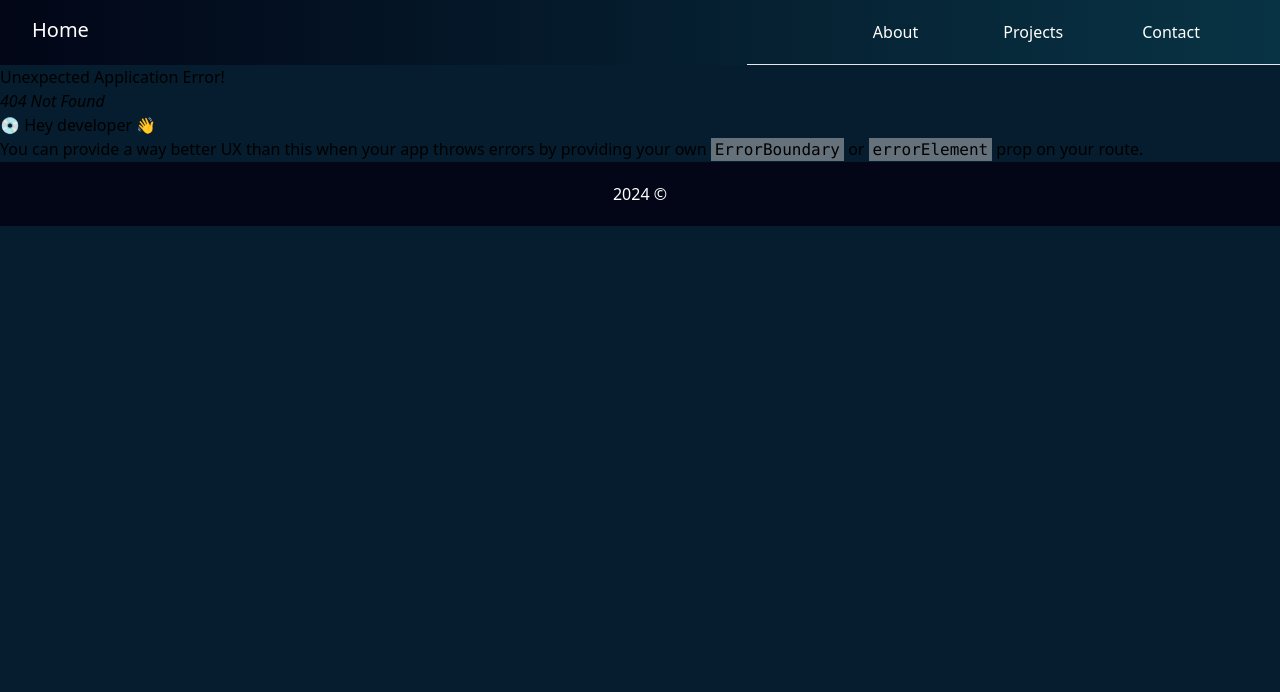
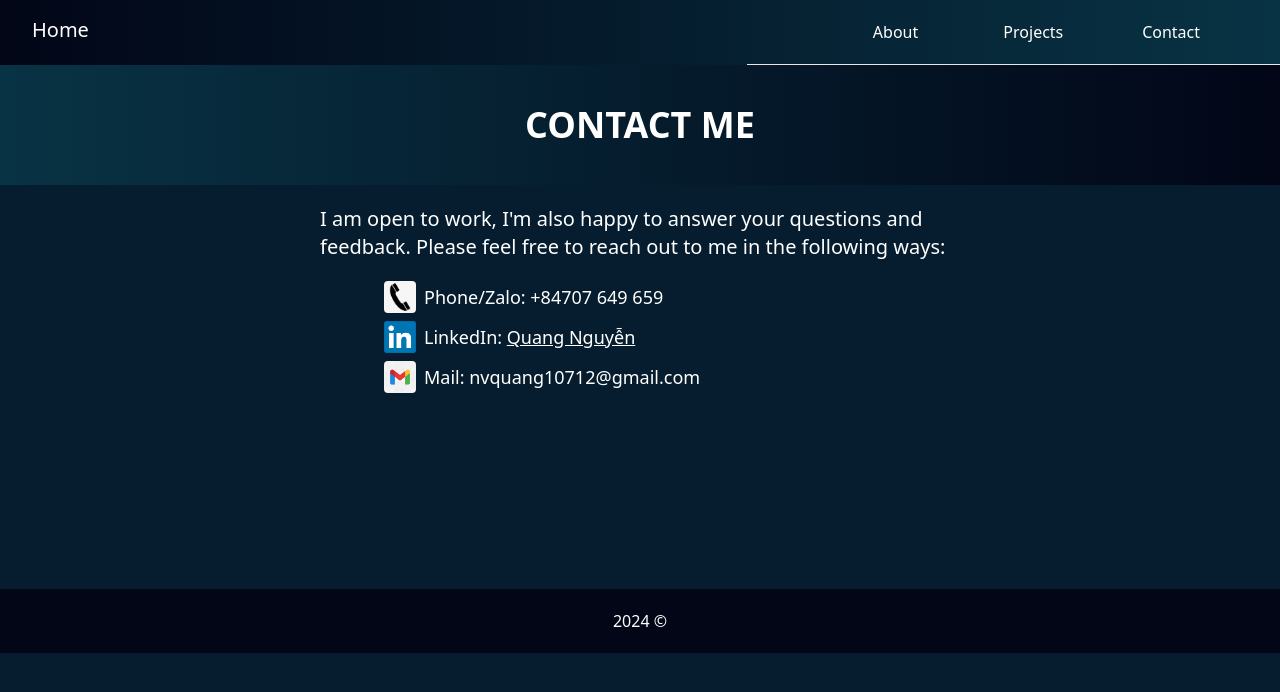
Before and after one commit to qmck3/nvquang-portfolio, a React (Vite) app: page /nvquang-portfolio/contact in a window 1280 px wide. Before the commit this address had no page. Shown: the top 692 px of the page. Built offline with nearby package versions, Linux system fonts and the light colour scheme.

Commit message:
fix directories till it runs

```diff
--- a/src/components/Navbar.jsx
+++ b/src/components/Navbar.jsx
@@ -11,7 +11,7 @@ function Navbar() {
     <nav className="text-white flex flex-row bg-gradient-to-r from-slate-950 to-cyan-950">
       <div className="w-4/12 bg-grey basis-7/12">
         <div className="ml-8 mt-4">
-          <a href="./" className="text-xl">
+          <a href="/nvquang-portfolio/" className="text-xl">
             Home
           </a>
         </div>
@@ -21,7 +21,7 @@ function Navbar() {
           <div className="basis-1/3 md:basis-1/3 ml-20 ">
             <a
               className="hover:bg-gray-600/50 rounded px-6 py-1"
-              href="./about"
+              href="/nvquang-portfolio/about/"
             >
               About
             </a>
@@ -29,7 +29,7 @@ function Navbar() {
           <div className="basis-1/3 md:basis-1/3 ">
             <a
               className="hover:bg-gray-600/50 rounded px-6 py-1"
-              href="./projects"
+              href="/nvquang-portfolio/projects/"
             >
               Projects
             </a>
@@ -37,7 +37,7 @@ function Navbar() {
           <div className="basis-1/3 md:basis-1/3 mr-10 ">
             <a
               className="hover:bg-gray-600/50 rounded px-6 py-1"
-              href="./contact"
+              href="/nvquang-portfolio/contact/"
             >
               Contact
             </a>
--- a/src/components/ProjectBox.jsx
+++ b/src/components/ProjectBox.jsx
@@ -8,7 +8,7 @@ const ProjectBox = ({ name, description, img_src, time }) => {
       )}
       <div className="flex  pl-3 pr-5 justify-between">
         <a
-          href="/nvquang-portfolio/projects"
+          href="/nvquang-portfolio/projects/"
           className="text-xl font-semibold block"
         >
           {name}
--- a/src/main.jsx
+++ b/src/main.jsx
@@ -15,15 +15,15 @@ const router = createBrowserRouter([
     element: <Root />,
   },
   {
-    path: "./contact",
+    path: "/nvquang-portfolio/contact",
     element: <Contact />,
   },
   {
-    path: "./about",
+    path: "/nvquang-portfolio/about/",
     element: <About />,
   },
   {
-    path: "./projects",
+    path: "/nvquang-portfolio/projects/",
     element: <Projects />,
   },
 ]);
--- a/src/routes/contact.jsx
+++ b/src/routes/contact.jsx
@@ -16,7 +16,7 @@ function Contact() {
         <div className="px-16 py-3">
           <div className="flex my-2">
             <img
-              src="./src/assets/phone-logo.png"
+              src="../src/assets/phone-logo.png"
               alt=""
               className="w-8 h-auto mr-2 rounded"
             />
@@ -24,7 +24,7 @@ function Contact() {
           </div>
           <div className="flex mb-2">
             <img
-              src="./src/assets/linkedin-logo.png"
+              src="../src/assets/linkedin-logo.png"
               alt=""
               className="w-8 h-auto mr-2"
             />
@@ -41,7 +41,7 @@ function Contact() {
           </div>
           <div className="flex mb-2">
             <img
-              src="./src/assets/mail-logo.png"
+              src="../src/assets/mail-logo.png"
               alt=""
               className="w-8 h-auto mr-2 rounded"
             />
--- a/src/routes/projects.jsx
+++ b/src/routes/projects.jsx
@@ -8,7 +8,7 @@ function Projects() {
   useEffect(() => {
     const fetchIndividualProjects = async () => {
       try {
-        const response = await fetch("./data/individual-projects.json");
+        const response = await fetch("../data/individual-projects.json");
         const jsonIndividualProjects = await response.json();
         setIndividualProjects(jsonIndividualProjects);
       } catch (error) {
@@ -25,7 +25,7 @@ function Projects() {
   useEffect(() => {
     const fetchGroupProjects = async () => {
       try {
-        const response = await fetch("./data/group-projects.json");
+        const response = await fetch("../data/group-projects.json");
         const jsonGroupProjects = await response.json();
         setGroupProjects(jsonGroupProjects);
       } catch (error) {
--- a/src/routes/root.jsx
+++ b/src/routes/root.jsx
@@ -62,7 +62,7 @@ function Root() {
         </div>
         <div className="flex flex-col items-center">
           <a
-            href="./projects"
+            href="/nvquang-portfolio/projects/"
             className="bg-neutral-300 rounded font-semibold border-double border-white px-8 py-3 my-5 block"
           >
             See more
```
